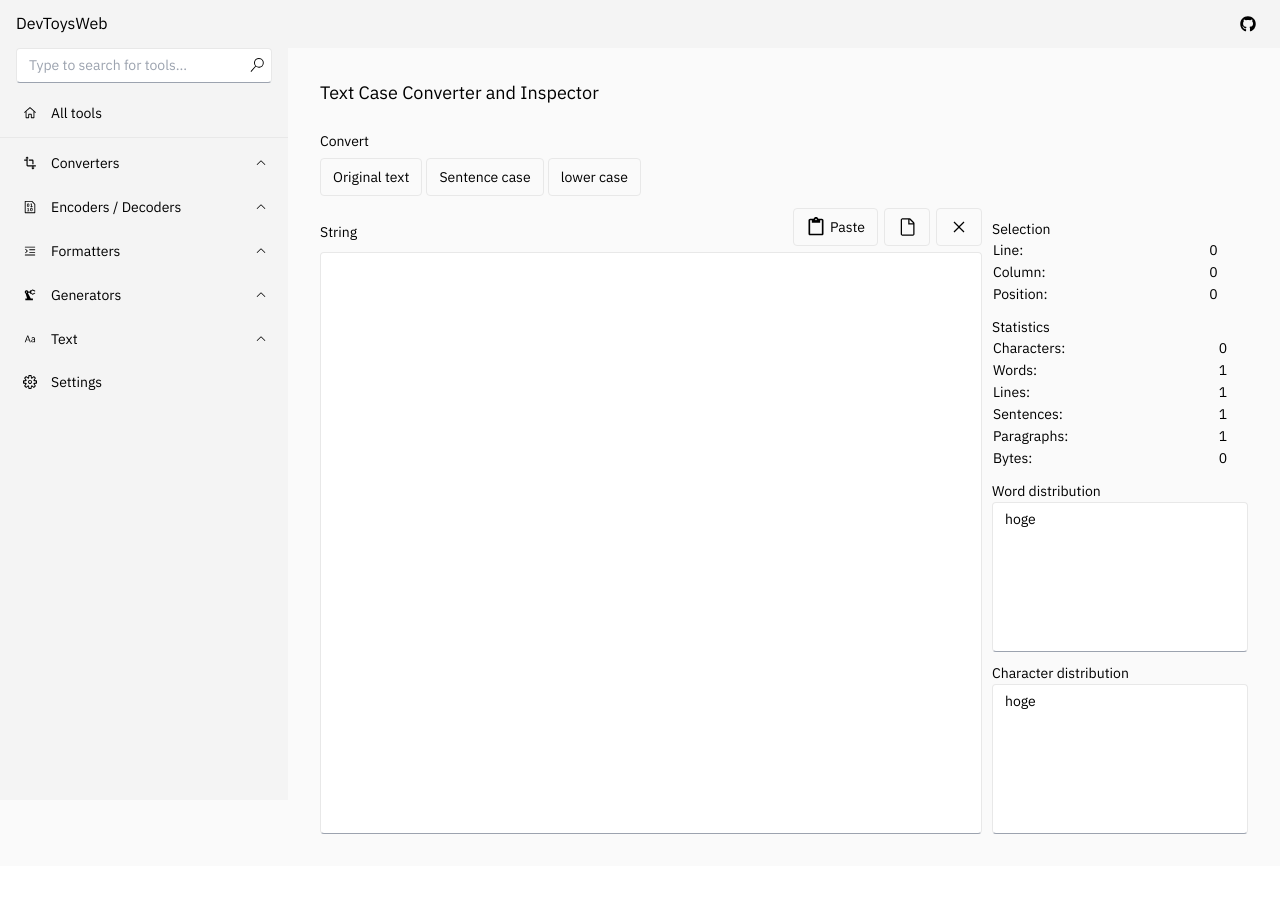
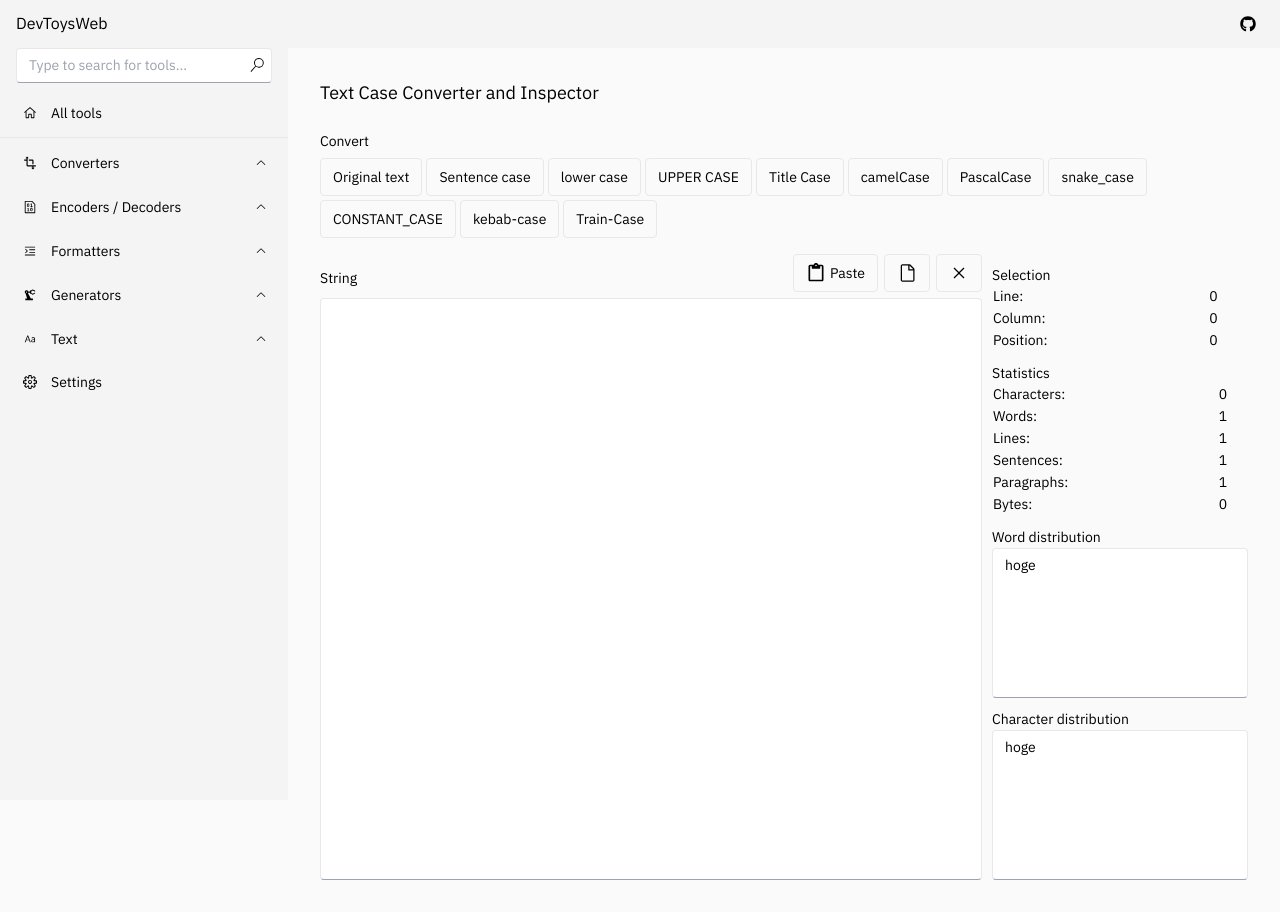
Before and after one commit to morinokami/DevToysWeb, a Next.js app: page /text/inspector-case-converter in a window 1280 px wide. Before the commit the page ends 866 px from the top, so only its background shows below. Built offline with nearby package versions, Linux system fonts and the light colour scheme.

Commit message:
Add more cases

```diff
--- a/components/button/TextButton.tsx
+++ b/components/button/TextButton.tsx
@@ -11,10 +11,7 @@ const TextButton: React.VFC<TextButtonProps> = ({
 }) => {
   return (
     // TODO: Update color
-    <button
-      className={`rounded py-2 px-3 ${className ?? ""}`}
-      onClick={onClick}
-    >
+    <button className={` py-2 px-3 ${className}`} onClick={onClick}>
       <div className="flex items-center">
         <div className="translate-y-px text-sm">{text}</div>
       </div>
--- a/data/locales/en/messages.ts
+++ b/data/locales/en/messages.ts
@@ -72,6 +72,7 @@ export const t = {
     originalTextTitle: "Original text",
     sentenceCaseTitle: "Sentence case",
     lowerCaseTitle: "lower case",
+    upperCaseTitle: "UPPER CASE",
     titleCaseTitle: "Title Case",
     camelCaseTitle: "camelCase",
     pascalCaseTitle: "PascalCase",
--- a/data/locales/ja/messages.ts
+++ b/data/locales/ja/messages.ts
@@ -71,6 +71,7 @@ export const t = {
     originalTextTitle: "もとのテキスト",
     sentenceCaseTitle: "Sentence case",
     lowerCaseTitle: "lower case",
+    upperCaseTitle: "UPPER CASE",
     titleCaseTitle: "Title Case",
     camelCaseTitle: "camelCase",
     pascalCaseTitle: "PascalCase",
--- a/package.json
+++ b/package.json
@@ -24,6 +24,7 @@
     "html-escaper": "^3.0.3",
     "jwt-decode": "^3.1.2",
     "lorem-ipsum": "^2.0.4",
+    "lower-case": "^2.0.2",
     "marked": "^4.0.12",
     "monaco-editor": "^0.32.1",
     "next": "12.1.0",
@@ -36,6 +37,8 @@
     "react-icons": "^4.3.1",
     "react-reflex": "^4.0.6",
     "sql-formatter": "^4.0.2",
+    "title-case": "^3.0.3",
+    "upper-case": "^2.0.2",
     "uuid": "^8.3.2",
     "xml-formatter": "^2.6.1"
   },
--- a/pages/[category]/inspector-case-converter.tsx
+++ b/pages/[category]/inspector-case-converter.tsx
@@ -1,6 +1,9 @@
 import * as changeCase from "change-case";
+import { lowerCase } from "lower-case";
 import { NextPage } from "next";
 import { useState } from "react";
+import { titleCase } from "title-case";
+import { upperCase } from "upper-case";
 
 import { ClearButton, PasteButton, TextButton } from "../../components/button";
 import { FileInputButton, TextArea } from "../../components/io";
@@ -9,7 +12,34 @@ import Spacer, { VSpacerM } from "../../components/Spacer";
 import { useLocale } from "../../hooks/useLocale";
 import MainLayout from "../../layouts/MainLayout";
 
-type Case = "original" | "sentence" | "lower";
+type Case =
+  | "original"
+  | "sentence"
+  | "lower"
+  | "upper"
+  | "title"
+  | "camel"
+  | "pascal"
+  | "snake"
+  | "constant"
+  | "kebab"
+  // TODO: COBOL
+  | "train";
+// TODO: Alternate
+// TODO: Inverse
+
+const CaseButton: React.FC<{ text: string; onClick: () => void }> = ({
+  text,
+  onClick,
+}) => {
+  return (
+    <TextButton
+      text={text}
+      onClick={onClick}
+      className="mr-1 mb-1 rounded border border-light-40 bg-light-20 hover:bg-light-10 dark:border-none dark:bg-dark-30 hover:dark:bg-dark-20"
+    />
+  );
+};
 
 const InspectorCaseConverter: NextPage = () => {
   const { t } = useLocale();
@@ -23,7 +53,31 @@ const InspectorCaseConverter: NextPage = () => {
       output = changeCase.sentenceCase(input);
       break;
     case "lower":
-      output = changeCase.capitalCase(input);
+      output = lowerCase(input);
+      break;
+    case "upper":
+      output = upperCase(input);
+      break;
+    case "title":
+      output = titleCase(input);
+      break;
+    case "camel":
+      output = changeCase.camelCase(input);
+      break;
+    case "pascal":
+      output = changeCase.pascalCase(input);
+      break;
+    case "snake":
+      output = changeCase.snakeCase(input);
+      break;
+    case "constant":
+      output = changeCase.constantCase(input);
+      break;
+    case "kebab":
+      output = changeCase.paramCase(input);
+      break;
+    case "train":
+      output = changeCase.headerCase(input);
       break;
     default:
       output = input;
@@ -41,20 +95,50 @@ const InspectorCaseConverter: NextPage = () => {
     <MainLayout title={t.inspectorCaseConverter.title}>
       <SectionMain>
         <SectionHeader title={t.inspectorCaseConverter.convertTitle} />
-        <div className="flex">
-          <TextButton
+        <div className="flex flex-wrap">
+          <CaseButton
             text={t.inspectorCaseConverter.originalTextTitle}
             onClick={() => setMode("original")}
           />
-          <Spacer x={4} />
-          <TextButton
+          <CaseButton
             text={t.inspectorCaseConverter.sentenceCaseTitle}
             onClick={() => setMode("sentence")}
           />
-          <Spacer x={4} />
-          <TextButton
+          <CaseButton
             text={t.inspectorCaseConverter.lowerCaseTitle}
             onClick={() => setMode("lower")}
+          />
+          <CaseButton
+            text={t.inspectorCaseConverter.upperCaseTitle}
+            onClick={() => setMode("upper")}
+          />
+          <CaseButton
+            text={t.inspectorCaseConverter.titleCaseTitle}
+            onClick={() => setMode("title")}
+          />
+          <CaseButton
+            text={t.inspectorCaseConverter.camelCaseTitle}
+            onClick={() => setMode("camel")}
+          />
+          <CaseButton
+            text={t.inspectorCaseConverter.pascalCaseTitle}
+            onClick={() => setMode("pascal")}
+          />
+          <CaseButton
+            text={t.inspectorCaseConverter.snakeCaseTitle}
+            onClick={() => setMode("snake")}
+          />
+          <CaseButton
+            text={t.inspectorCaseConverter.constantCaseTitle}
+            onClick={() => setMode("constant")}
+          />
+          <CaseButton
+            text={t.inspectorCaseConverter.kebabCaseTitle}
+            onClick={() => setMode("kebab")}
+          />
+          <CaseButton
+            text={t.inspectorCaseConverter.trainCaseTitle}
+            onClick={() => setMode("train")}
           />
         </div>
       </SectionMain>
```
Also changed, not shown: 1 other file (tests, documents, lock files or other folders).
